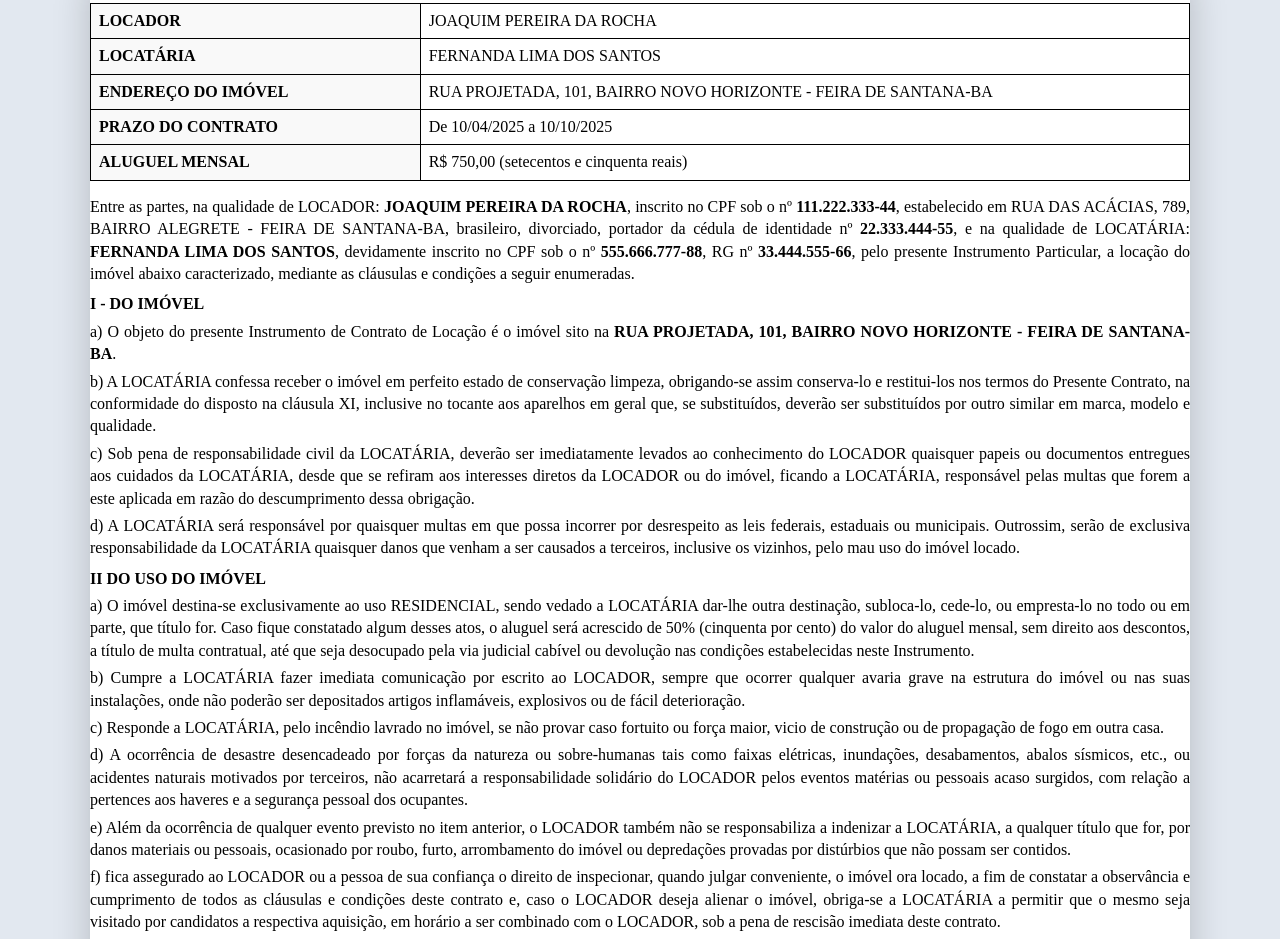
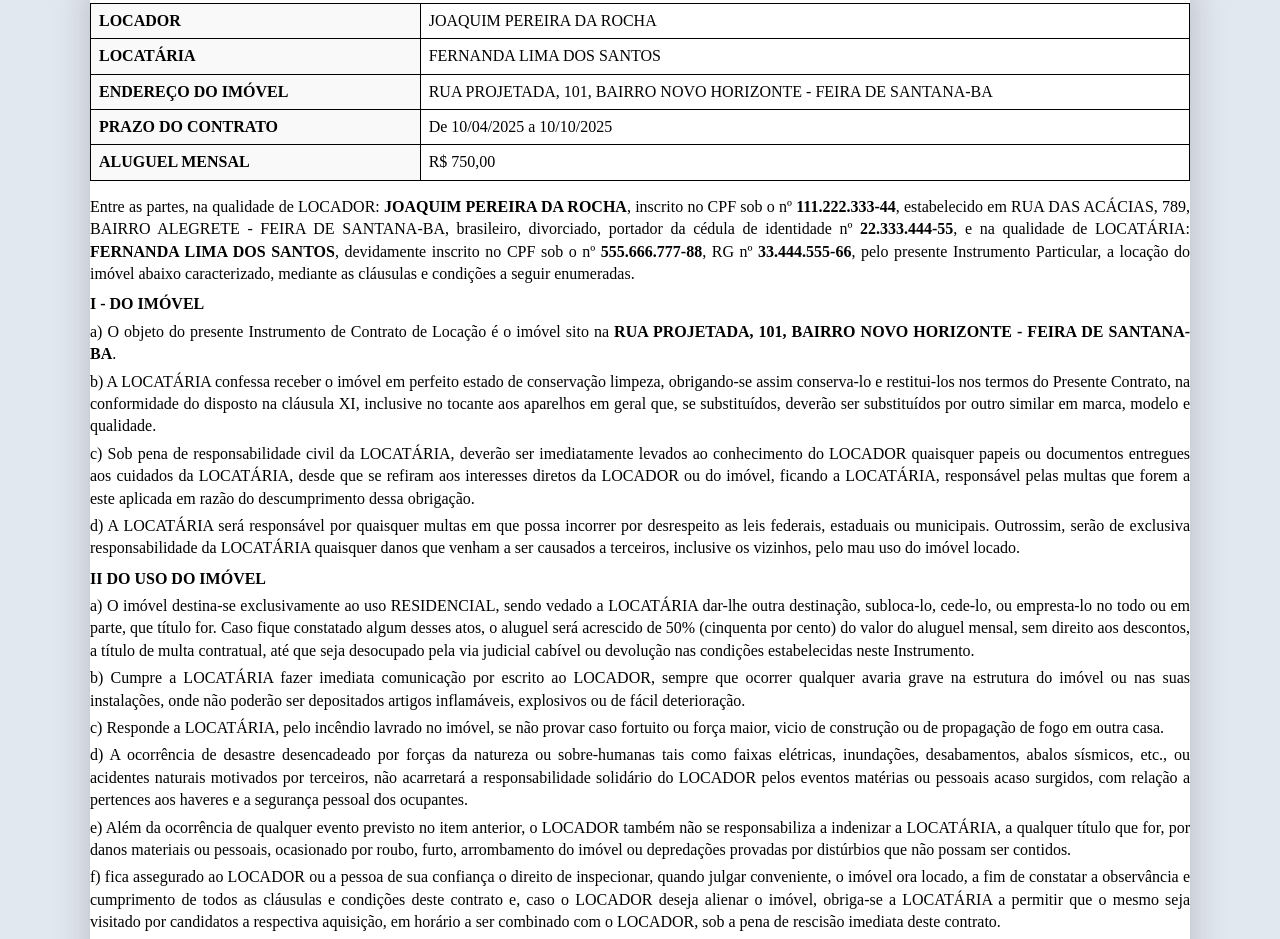
Before and after one commit to SIMOES131/ModeloDeContratoDeAluguel, a plain HTML site: page index.html in a window 1280 px wide. Shown: the part 981-1920 px from the top of the page. Drawn offline with Linux system fonts and the light colour scheme.

Commit message:
Atualização

```diff
--- a/index.html
+++ b/index.html
@@ -354,14 +354,6 @@
     </div>
 
     <script>
-      function numeroPorExtenso(valor) {
-        const inteiro = Math.floor(valor);
-        if (inteiro === 400) return "quatrocentos";
-        if (inteiro === 750) return "setecentos e cinquenta";
-        if (inteiro === 850) return "oitocentos e cinquenta";
-        return "setecentos e cinquenta";
-      }
-
       function aplicarGenero(texto, genero) {
         if (genero === "masculino") {
           return texto
@@ -421,7 +413,6 @@
         if (!valorAluguelStr) valorAluguelStr = "750.00";
         const valorNum = parseFloat(valorAluguelStr);
         const valorFormatado = valorAluguelStr.replace(".", ",");
-        const extenso = numeroPorExtenso(valorNum);
         const cidadeForo =
           document.getElementById("cidadeForo").value.trim() ||
           "Feira de Santana-BA";
@@ -440,7 +431,7 @@
                 <tr><td style="font-weight:bold">${tituloLocatario}</td><td>${locatarioNome}</td></tr>
                 <tr><td style="font-weight:bold">ENDEREÇO DO IMÓVEL</td><td>${endImovel}</td></tr>
                 <tr><td style="font-weight:bold">PRAZO DO CONTRATO</td><td>De ${dataInicio} a ${dataFim}</td></tr>
-                <tr><td style="font-weight:bold">ALUGUEL MENSAL</td><td>R$ ${valorFormatado} (${extenso} reais)</td></tr>
+                <tr><td style="font-weight:bold">ALUGUEL MENSAL</td><td>R$ ${valorFormatado}</td></tr>
               </table>
 
             <p>Entre as partes, na qualidade de LOCADOR: <strong>${locadorNome}</strong>, inscrito no CPF sob o nº <strong>${locadorCpf}</strong>, estabelecido em ${locadorEndereco}, brasileiro, ${locadorCivil}, portador da cédula de identidade nº <strong>${locadorRg}</strong>, e na qualidade de ${tituloLocatario}: <strong>${locatarioNome}</strong>, devidamente inscrito no CPF sob o nº <strong>${locatarioCpf}</strong>, RG nº <strong>${locatarioRg}</strong>, pelo presente Instrumento Particular, a locação do imóvel abaixo caracterizado, mediante as cláusulas e condições a seguir enumeradas.</p>
```
